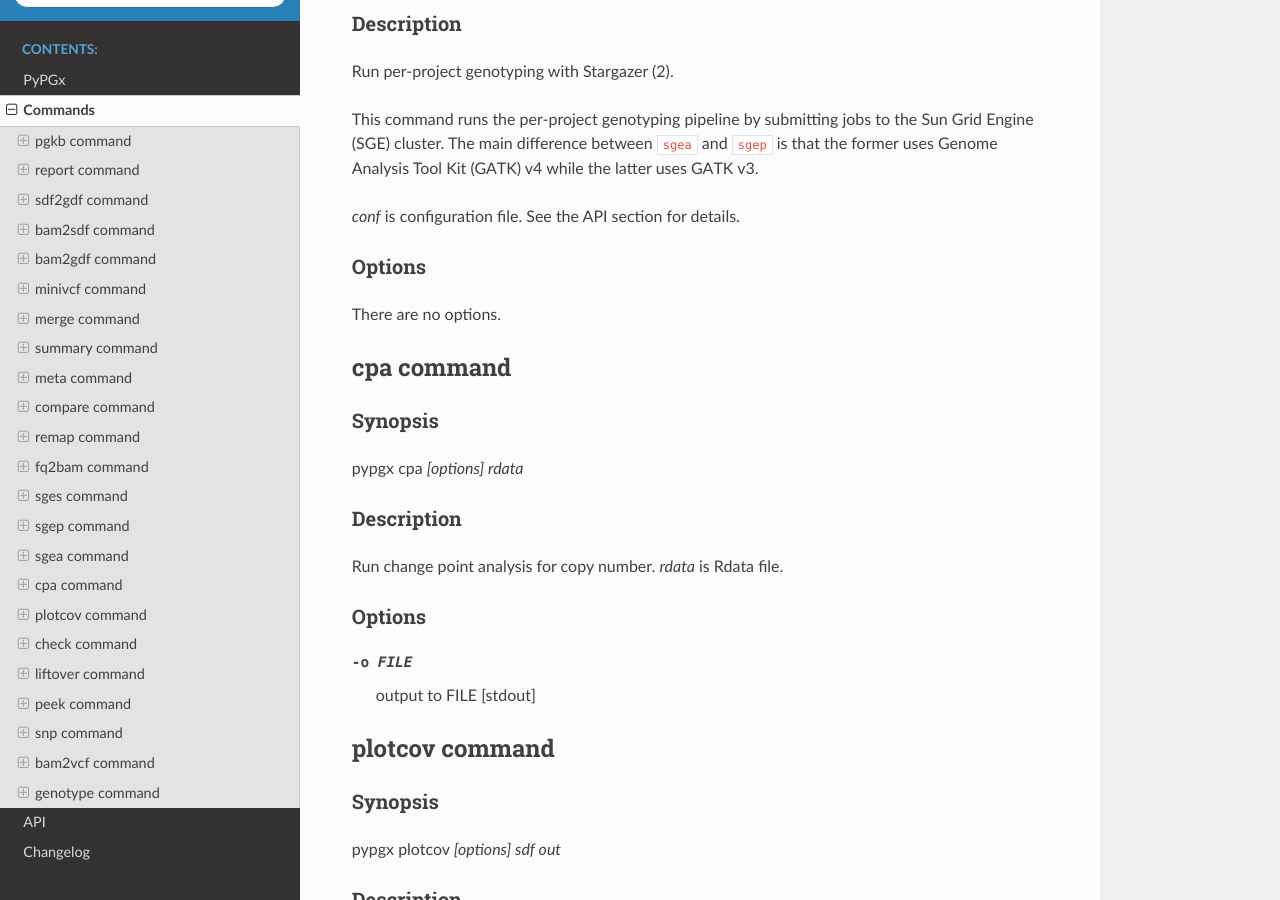
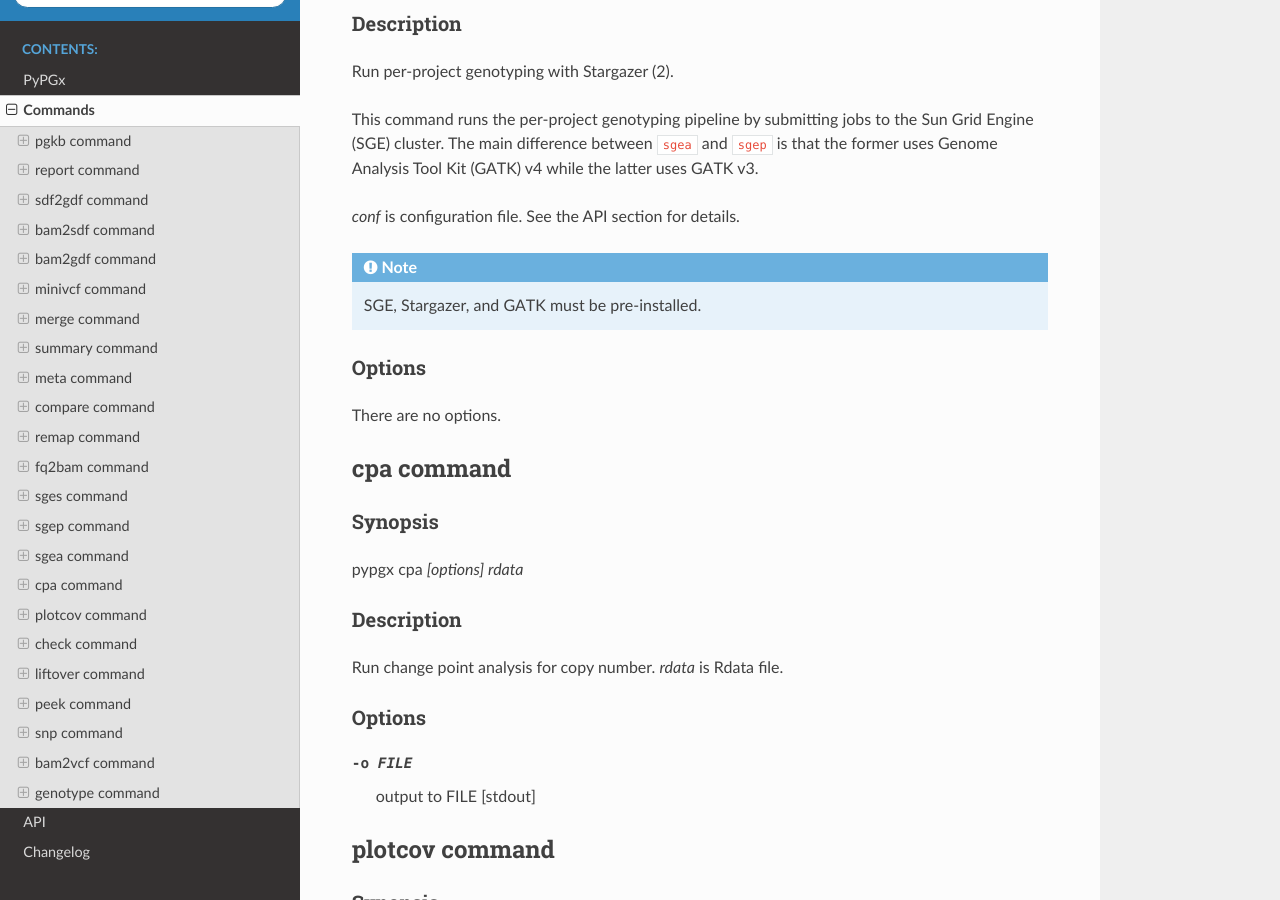
Before and after one commit to sbslee/pypgx, a Sphinx documentation site: the page built from docs/commands.rst, in a window 1280 px wide and 900 px high, scrolled down 6764 px. Built offline with Sphinx 7.4.7 and the Read the Docs theme 2.0.0, drawn with Linux system fonts in a browser that asks for light colours.

Commit message:
Update commands.rst

```diff
--- a/docs/commands.rst
+++ b/docs/commands.rst
@@ -324,6 +324,10 @@ Kit (GATK) v4 while the latter uses GATK v3.
 
 *conf* is configuration file. See the API section for details.
 
+.. note::
+
+    SGE, Stargazer, and GATK must be pre-installed.
+
 Options
 -------
 
```
